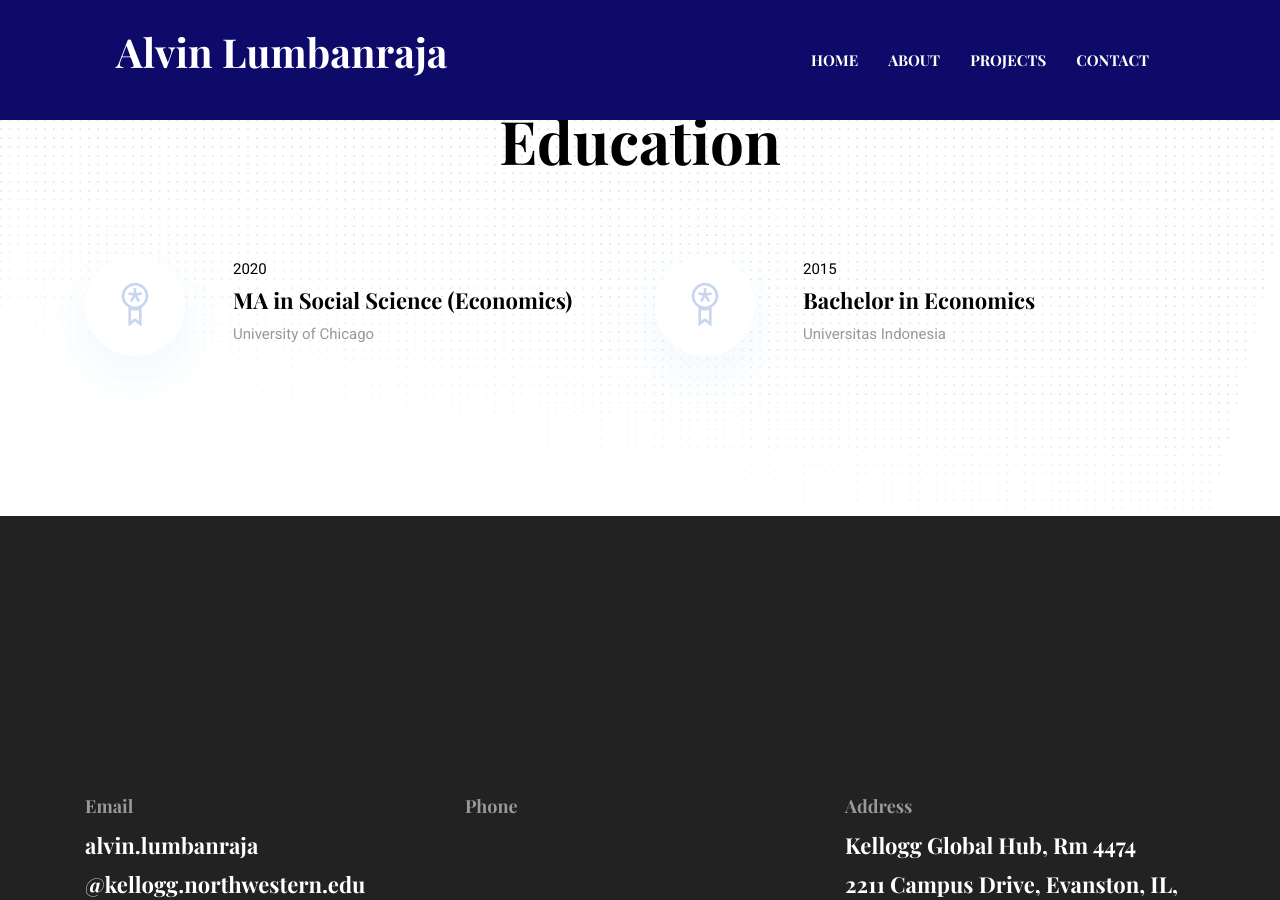
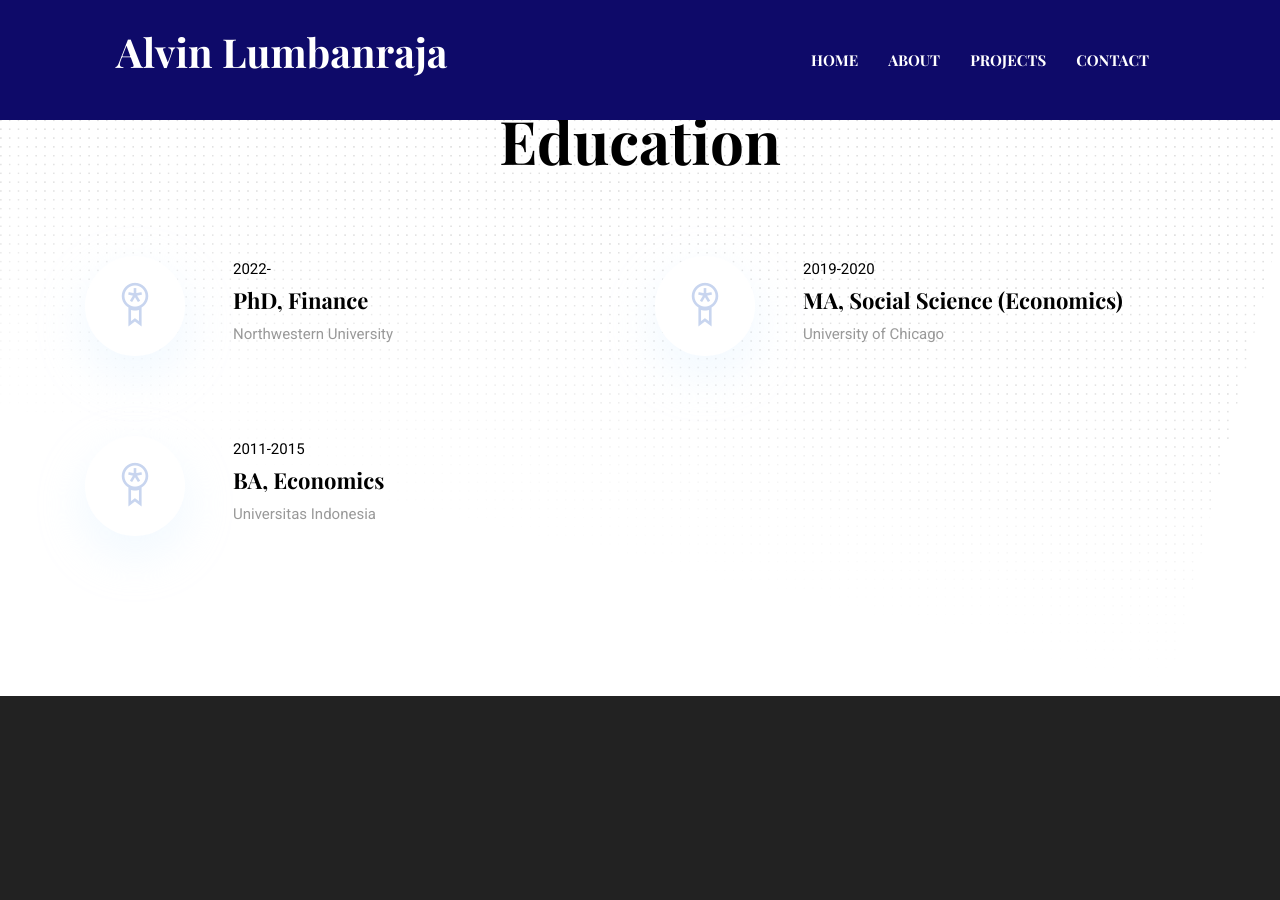
Before and after one commit to alumbanraja/alumbanraja.github.io, a Jekyll site: the page built from index.html, in a window 1280 px wide and 900 px high, scrolled down 1802 px. Built offline with Jekyll 4.4.1, drawn with Linux system fonts in a browser that asks for light colours.

Commit message:
update_oct22_22

```diff
--- a/_data/settings.yml
+++ b/_data/settings.yml
@@ -115,8 +115,9 @@ experience:
 
 education-title: Education
 education:
-- {name: MA in Social Science (Economics), date: '2020', organization: 'University of Chicago'}
-- {name: Bachelor in Economics, date: '2015', organization: 'Universitas Indonesia'}
+- {name: 'PhD, Finance', icon: 'kellogg.png',  date: '2022-', organization: 'Northwestern University'}
+- {name: 'MA, Social Science (Economics)', icon: 'uchicago.svg', date: '2019-2020', organization: 'University of Chicago'}
+- {name: 'BA, Economics', icon: 'ui.png', date: '2011-2015', organization: 'Universitas Indonesia'}
 
 #-------------------------------
 # Services Section
```
Also changed, not shown: _pages/about.md (+4 -12 lines), assets/images/education/kellogg.png (added), assets/images/education/uchicago.svg (added), assets/images/education/ui.png (added), 1 other file.
